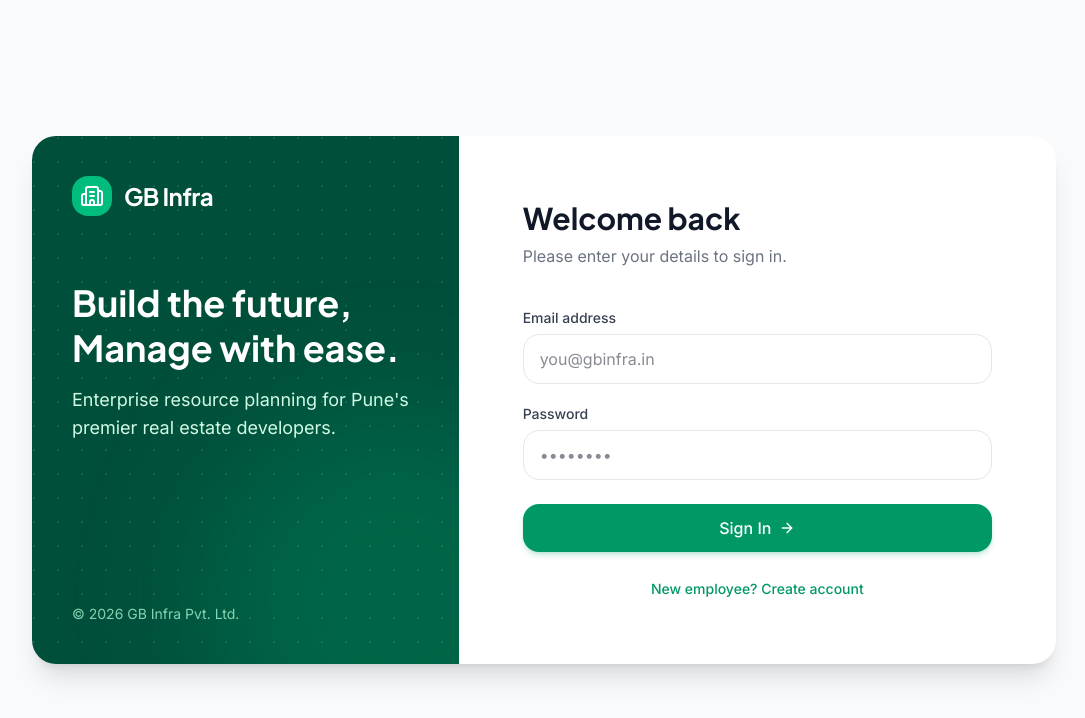
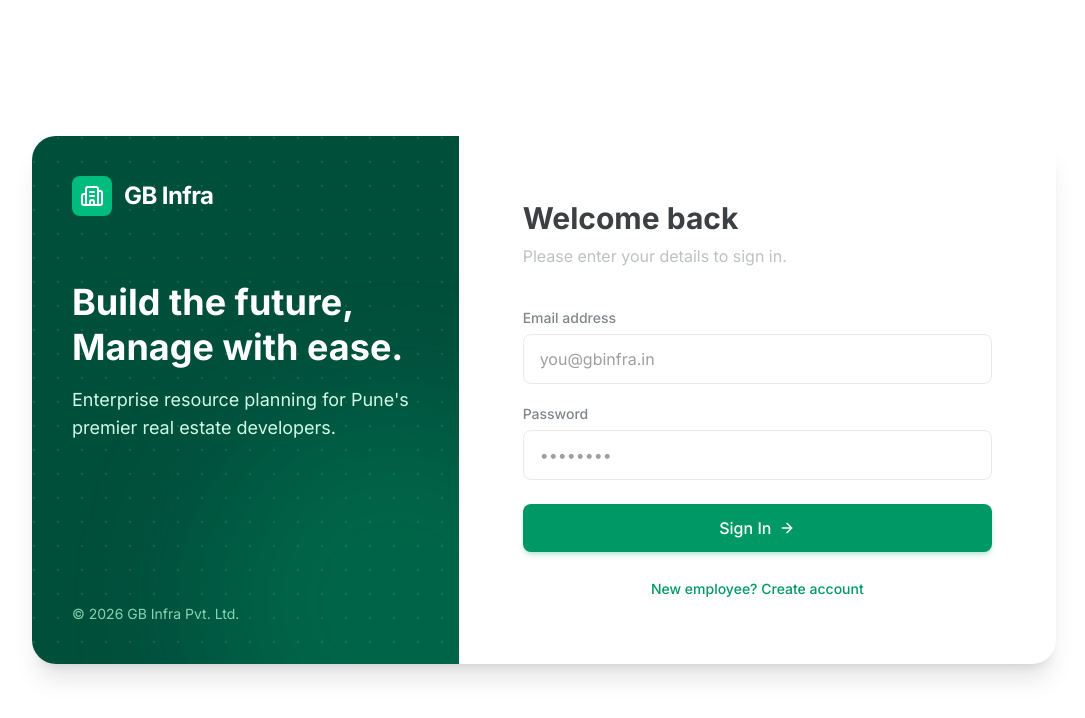
Before and after one commit to shivrajpatil1506-lang/shivrajpatil, a Next.js app: page /login in a window 1280 px wide. Shown: the top 718 px of the page, without its empty margins (96-1181 px from the left). Built offline with nearby package versions, Linux system fonts and the light colour scheme; no server answers.

Commit message:
refactor: implement kite inspired light theme design system

```diff
--- a/src/app/globals.css
+++ b/src/app/globals.css
@@ -1,4 +1,4 @@
-@import url('https://fonts.googleapis.com/css2?family=Inter:wght@300;400;500;600;700&family=Plus+Jakarta+Sans:wght@500;600;700;800&family=JetBrains+Mono:wght@400;500&display=swap');
+@import url('https://fonts.googleapis.com/css2?family=Inter:wght@300;400;500;600;700&display=swap');
 @import "tailwindcss";
 
 /* ==========================================
@@ -7,76 +7,76 @@
 
 @theme inline {
   /* ---- Primary Brand ---- */
-  --color-primary-900: #0A1628;
-  --color-primary-800: #102040;
-  --color-primary-700: #1A3358;
-  --color-primary-600: #1E4D8C;
-  --color-primary-500: #2563EB;
-  --color-primary-400: #3B82F6;
-  --color-primary-300: #60A5FA;
-  --color-primary-200: #93C5FD;
-  --color-primary-100: #DBEAFE;
-  --color-primary-50: #EFF6FF;
+  --color-primary-900: #174ea6;
+  --color-primary-800: #1a73e8;
+  --color-primary-700: #1967d2;
+  --color-primary-600: #1a73e8;
+  --color-primary-500: #4184f3;
+  --color-primary-400: #669df6;
+  --color-primary-300: #8ab4f8;
+  --color-primary-200: #aecbfa;
+  --color-primary-100: #d2e3fc;
+  --color-primary-50: #e8f0fe;
 
   /* ---- Accent / Amber ---- */
-  --color-accent-500: #F59E0B;
-  --color-accent-400: #FBBF24;
-  --color-accent-300: #FCD34D;
-  --color-accent-100: #FEF3C7;
+  --color-accent-500: #f9ab00;
+  --color-accent-400: #fbbc04;
+  --color-accent-300: #fcd230;
+  --color-accent-100: #fef7e0;
 
   /* ---- Success ---- */
-  --color-success-600: #16A34A;
-  --color-success-500: #22C55E;
-  --color-success-100: #DCFCE7;
+  --color-success-600: #137333;
+  --color-success-500: #4caf50;
+  --color-success-100: #e6f4ea;
 
   /* ---- Danger ---- */
-  --color-danger-600: #DC2626;
-  --color-danger-500: #EF4444;
-  --color-danger-100: #FEE2E2;
+  --color-danger-600: #c5221f;
+  --color-danger-500: #ea4335;
+  --color-danger-100: #fce8e6;
 
   /* ---- Warning ---- */
-  --color-warning-500: #F97316;
-  --color-warning-100: #FFEDD5;
+  --color-warning-500: #fb8c00;
+  --color-warning-100: #feefe3;
 
   /* ---- Neutrals ---- */
-  --color-neutral-950: #030712;
-  --color-neutral-900: #111827;
-  --color-neutral-800: #1F2937;
-  --color-neutral-700: #374151;
-  --color-neutral-600: #4B5563;
-  --color-neutral-500: #6B7280;
-  --color-neutral-400: #9CA3AF;
-  --color-neutral-300: #D1D5DB;
-  --color-neutral-200: #E5E7EB;
-  --color-neutral-100: #F3F4F6;
-  --color-neutral-50: #F9FAFB;
+  --color-neutral-950: #202124;
+  --color-neutral-900: #3c4043;
+  --color-neutral-800: #5f6368;
+  --color-neutral-700: #80868b;
+  --color-neutral-600: #9aa0a6;
+  --color-neutral-500: #bdc1c6;
+  --color-neutral-400: #dadce0;
+  --color-neutral-300: #e8eaed;
+  --color-neutral-200: #f1f3f4;
+  --color-neutral-100: #f8f9fa;
+  --color-neutral-50: #ffffff;
 
   /* ---- Semantic Colors ---- */
-  --color-background: #F0F4F8;
-  --color-foreground: #111827;
-  --color-card: #FFFFFF;
-  --color-card-foreground: #111827;
-  --color-sidebar: #0A1628;
-  --color-sidebar-foreground: #FFFFFF;
-  --color-muted: #F3F4F6;
-  --color-muted-foreground: #6B7280;
-  --color-border: #E5E7EB;
+  --color-background: #f8f9fa;
+  --color-foreground: #3c4043;
+  --color-card: #ffffff;
+  --color-card-foreground: #3c4043;
+  --color-sidebar: #ffffff;
+  --color-sidebar-foreground: #5f6368;
+  --color-muted: #f1f3f4;
+  --color-muted-foreground: #80868b;
+  --color-border: #e8eaed;
 
   /* ---- Fonts ---- */
   --font-sans: 'Inter', ui-sans-serif, system-ui, sans-serif;
-  --font-heading: 'Plus Jakarta Sans', 'Inter', ui-sans-serif, system-ui, sans-serif;
-  --font-mono: 'JetBrains Mono', ui-monospace, monospace;
+  --font-heading: 'Inter', ui-sans-serif, system-ui, sans-serif;
+  --font-mono: ui-monospace, monospace;
 
   /* ---- Radius ---- */
-  --radius-sm: 4px;
-  --radius-md: 8px;
-  --radius-lg: 12px;
-  --radius-xl: 16px;
+  --radius-sm: 2px;
+  --radius-md: 4px;
+  --radius-lg: 6px;
+  --radius-xl: 8px;
 
   /* ---- Shadows ---- */
-  --shadow-card: 0 1px 3px rgba(0,0,0,0.06), 0 1px 2px rgba(0,0,0,0.04);
-  --shadow-elevated: 0 4px 6px rgba(0,0,0,0.07), 0 2px 4px rgba(0,0,0,0.05);
-  --shadow-lg: 0 10px 15px -3px rgba(0,0,0,0.08), 0 4px 6px -2px rgba(0,0,0,0.04);
+  --shadow-card: none;
+  --shadow-elevated: none;
+  --shadow-lg: 0 1px 3px rgba(0,0,0,0.1);
 }
 
 
@@ -126,14 +126,14 @@ h1, h2, h3, h4, h5, h6 {
 }
 
 .sidebar-active {
-  border-left: 3px solid var(--color-accent-500);
-  background: rgba(255, 255, 255, 0.08);
+  background: var(--color-primary-50);
+  color: var(--color-primary-500);
 }
 
 .kpi-card {
   background: white;
-  border-radius: var(--radius-lg);
-  box-shadow: var(--shadow-card);
+  border: 1px solid var(--color-border);
+  border-radius: var(--radius-sm);
   padding: 1.25rem 1.5rem;
   position: relative;
   overflow: hidden;
@@ -141,18 +141,7 @@ h1, h2, h3, h4, h5, h6 {
 }
 
 .kpi-card:hover {
-  box-shadow: var(--shadow-elevated);
-  transform: translateY(-1px);
-}
-
-.kpi-card::before {
-  content: '';
-  position: absolute;
-  left: 0;
-  top: 0;
-  bottom: 0;
-  width: 4px;
-  border-radius: var(--radius-lg) 0 0 var(--radius-lg);
+  border-color: var(--color-neutral-400);
 }
 
 /* ---- Status Badge Variants ---- */
--- a/src/components/layout/Header.tsx
+++ b/src/components/layout/Header.tsx
@@ -62,7 +62,7 @@ export default function Header({ title }: HeaderProps) {
           >
             <Bell className="w-[18px] h-[18px]" />
             {unreadCount > 0 && (
-              <span className="absolute top-1.5 right-1.5 w-4 h-4 bg-red-500 text-white text-[9px] font-bold rounded-full flex items-center justify-center animate-pulse">
+              <span className="absolute top-1.5 right-1.5 w-4 h-4 bg-danger-500 text-white text-[9px] font-bold rounded-full flex items-center justify-center animate-pulse">
                 {unreadCount}
               </span>
             )}
@@ -128,7 +128,7 @@ export default function Header({ title }: HeaderProps) {
             onClick={() => { setShowUserMenu(!showUserMenu); setShowNotifications(false); }}
             className="flex items-center gap-2 px-2 py-1.5 rounded-lg hover:bg-neutral-100 transition-colors"
           >
-            <div className="w-8 h-8 rounded-full bg-gradient-to-br from-primary-500 to-primary-700 flex items-center justify-center text-white text-xs font-semibold">
+            <div className="w-8 h-8 rounded-full bg-primary-100 flex items-center justify-center text-primary-700 text-xs font-semibold">
               {user ? getInitials(user.name) : "U"}
             </div>
             <div className="hidden sm:block text-left">
--- a/src/components/shared/KpiCard.tsx
+++ b/src/components/shared/KpiCard.tsx
@@ -14,8 +14,7 @@ type KpiCardProps = {
 
 export default function KpiCard({ title, value, trend, icon: Icon, accentColor }: KpiCardProps) {
   return (
-    <div className="kpi-card group" style={{ ["--accent" as string]: accentColor }}>
-      <div className="absolute left-0 top-0 bottom-0 w-1 rounded-l-xl" style={{ background: accentColor }} />
+    <div className="kpi-card group">
       <div className="flex items-start justify-between">
         <div className="space-y-1">
           <p className="text-xs font-medium text-neutral-500 uppercase tracking-wide">{title}</p>
@@ -31,7 +30,7 @@ export default function KpiCard({ title, value, trend, icon: Icon, accentColor }
           )}
         </div>
         <div
-          className="w-10 h-10 rounded-xl flex items-center justify-center transition-transform group-hover:scale-110"
+          className="w-10 h-10 rounded-xl flex items-center justify-center transition-colors group-hover:bg-neutral-50"
           style={{ background: `${accentColor}15` }}
         >
           <Icon className="w-5 h-5" style={{ color: accentColor }} />
```
Also changed, not shown: src/components/layout/Sidebar.tsx (+15 -16 lines).
